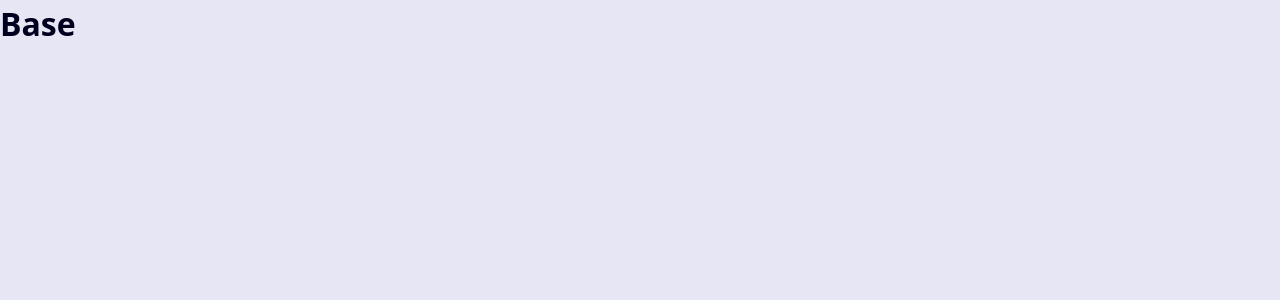
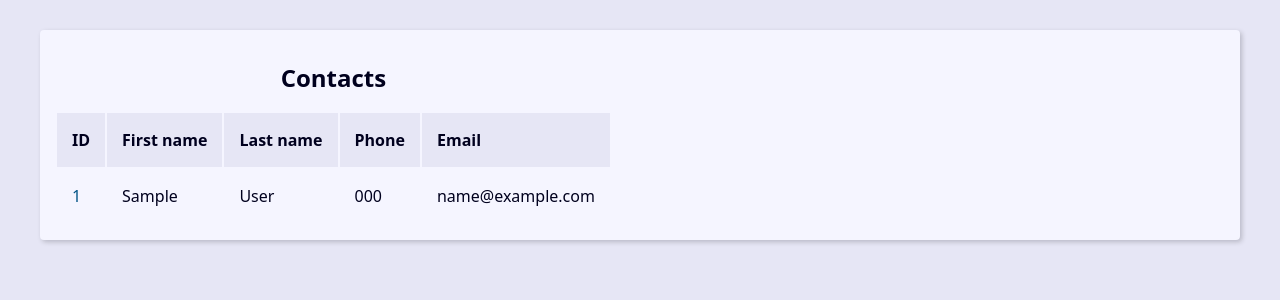
Before and after one commit to guilhermesm28/django_examples, a Django app: page / in a window 1280 px wide. Before the commit the part shown is almost empty. Shown: the top 300 px of the page. Run offline with Django 5.2, Linux system fonts and the light colour scheme; tables that the repository leaves empty hold one stand-in row (values such as "Sample post").

Commit message:
criação da tela de contatos - index.html e base.html

```diff
--- a/projeto_agenda/base_templates/global/base.html
+++ b/projeto_agenda/base_templates/global/base.html
@@ -11,7 +11,13 @@
 </head>
 
 <body>
-    <h1>Base</h1>
+    <main class="content">
+
+        {% block content %}
+
+        {% endblock content %}
+
+    </main>
 </body>
 
 </html>
--- a/projeto_agenda/contact/admin.py
+++ b/projeto_agenda/contact/admin.py
@@ -3,11 +3,13 @@ from contact import models
 
 @admin.register(models.Contact)
 class ContactAdmin(admin.ModelAdmin):
-    list_display = ('id', 'first_name', 'last_name', 'phone', 'email', 'created_date')
+    list_display = ('id', 'first_name', 'last_name', 'phone', 'email', 'created_date', 'show')
     search_fields = ('id', 'first_name', 'last_name', 'phone', 'email')
     list_filter = ('created_date',)
     list_per_page = 10
     list_max_show_all = 100
+    list_editable = ('first_name', 'last_name', 'show',)
+    list_display_links = ('id',)
 
 @admin.register(models.Category)
 class CategoryAdmin(admin.ModelAdmin):
--- a/projeto_agenda/contact/templates/contact/index.html
+++ b/projeto_agenda/contact/templates/contact/index.html
@@ -1 +1,44 @@
 {% extends 'global/base.html' %}
+
+{% block content %}
+
+<div class="responsive-table">
+    <table class="contact-table">
+        <caption class="table-caption">
+            Contacts
+        </caption>
+        <thead>
+            <tr class="table-row table-row-header">
+                <th class="table-header">ID</th>
+                <th class="table-header">First name</th>
+                <th class="table-header">Last name</th>
+                <th class="table-header">Phone</th>
+                <th class="table-header">Email</th>
+            </tr>
+        </thead>
+        <tbody>
+            {% for contact in contacts %}
+            <tr class="table-row">
+                <td class="table-cel">
+                    <a href="#" class="table-link">
+                        {{ contact.id }}
+                    </a>
+                </td>
+                <td class="table-cel">
+                    {{ contact.first_name }}
+                </td>
+                <td class="table-cel">
+                    {{ contact.last_name }}
+                </td>
+                <td class="table-cel">
+                    {{ contact.phone }}
+                </td>
+                <td class="table-cel">
+                    {{ contact.email }}
+                </td>
+            </tr>
+            {% endfor %}
+    </table>
+</div>
+
+{% endblock content %}
--- a/projeto_agenda/contact/views.py
+++ b/projeto_agenda/contact/views.py
@@ -1,4 +1,15 @@
 from django.shortcuts import render
+from contact.models import Contact
 
 def index(request):
-    return render(request, 'contact/index.html')
+    contacts = Contact.objects.filter(show=True).order_by('-id')
+
+    context = {
+        'contacts': contacts
+    }
+
+    return render(
+        request,
+        'contact/index.html',
+        context=context
+    )
```
